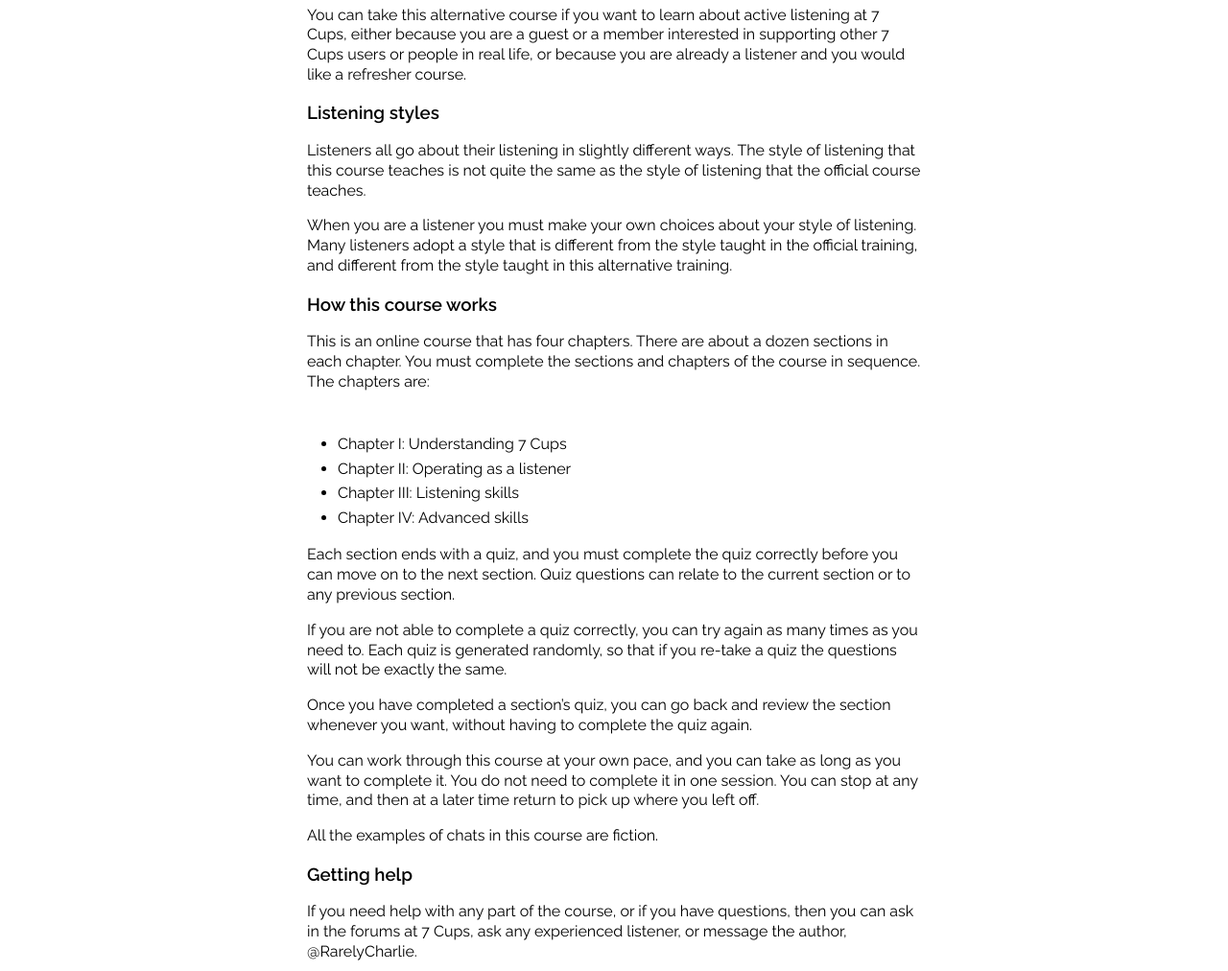
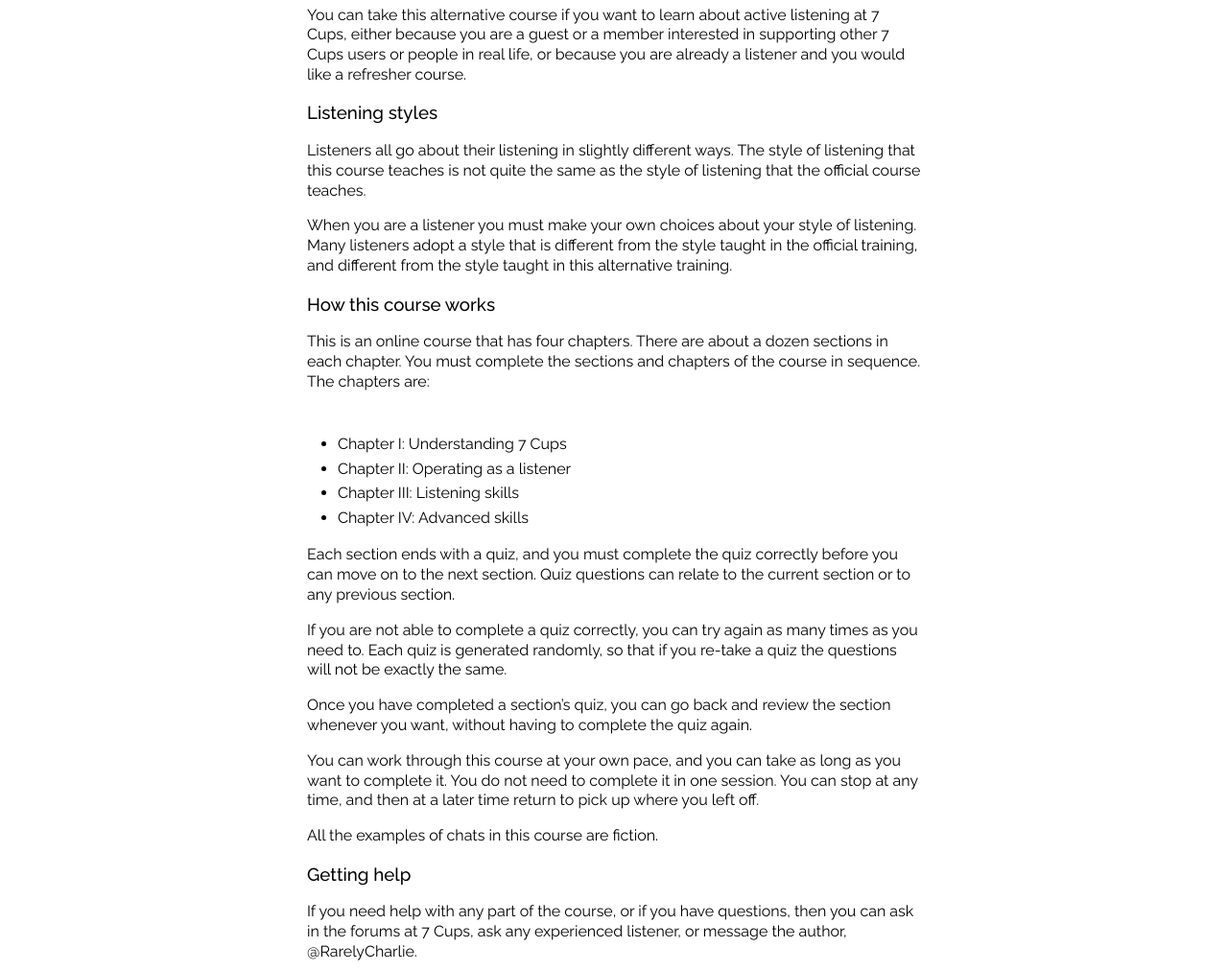
Before and after one commit to RarelyCharlie/rarelycharlie.github.io, a Jekyll site: the page built from _listen/listen00.md, in a window 1280 px wide and 1400 px high. Shown: the part 264-1276 px from the top of the window at 96% size. Built offline with Jekyll 4.4.1, drawn with Linux system fonts in a browser that asks for light colours; nearby versions of some CDN libraries.

Commit message:
font weights

```diff
--- a/_layouts/listen.html
+++ b/_layouts/listen.html
@@ -17,7 +17,7 @@
 <link rel="stylesheet" href="https://cdnjs.cloudflare.com/ajax/libs/font-awesome/4.6.3/css/font-awesome.min.css">
 <script src="https://cdnjs.cloudflare.com/ajax/libs/seedrandom/2.4.2/seedrandom.min.js"></script>
 <style>
-body {font-family: Raleway, sans-serif; font-size: 16px; line-height: 130%; margin: 0; padding: 80px 0 40px 0;}
+body {font-family: Raleway, sans-serif; font-size: 16px; font-weight: 400; line-height: 130%; margin: 0; padding: 80px 0 40px 0;}
 #header {z-index: 9; position: fixed; top: 0; height: 80px; width: 100%; text-align: center;
   background: #159957 linear-gradient(to right, #1e90fe 0%, #73ccde 100%);}
 #footer {z-index: 9; position: fixed; bottom: 0; height: 32px; width: 100%;
@@ -30,7 +30,7 @@ body {font-family: Raleway, sans-serif; font-size: 16px; line-height: 130%; marg
 #header span {letter-spacing: 1px; position: relative; top: 4px; font-style: italic;}
 #content {display: none; max-width: 640px; margin: 0 auto; padding: 0 1ex 40px 1ex;}
 h1 {font-weight: 100; font-size: 40px;}
-h3 {font-weight: 600;}
+h3 {font-weight: 500;}
 p[data-n]+ul {display: none;}
 td {vertical-align: top; position: relative;}
 input {opacity: 0;}
```
